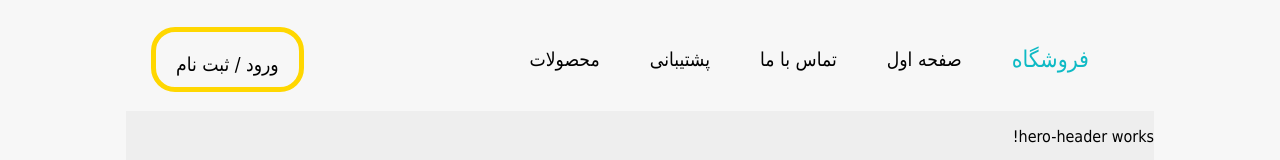
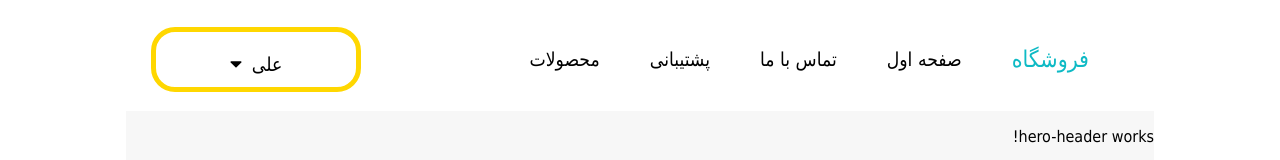
Before and after one commit to alifa98/online-store, an Angular app in the folder online-store/: page / in a window 1280 px wide. Shown: the top 160 px of the page. Built offline with nearby package versions, Linux system fonts and the light colour scheme; a small style sheet from the web is missing.

Commit message:
Navbar dropdown is fixed

```diff
--- a/online-store/src/app/app.component.css
+++ b/online-store/src/app/app.component.css
@@ -15,7 +15,8 @@ this makes to middle div fills all spaces between the header and the footer.
 */
 .content-holder {
   flex-grow: 10;
-  background-color: #EEE;
+  background-color: #f7f7f7;
+  z-index: -2;
 }
 
 @media screen and (max-width: 479px) {
--- a/online-store/src/app/components/main/header/header.component.css
+++ b/online-store/src/app/components/main/header/header.component.css
@@ -40,7 +40,6 @@
   position: relative;
   min-width: 160px;
   display: inline-block;
-  z-index: 999 !important;
 }
 
 .dropdown:hover {
--- a/online-store/src/app/components/main/header/header.component.html
+++ b/online-store/src/app/components/main/header/header.component.html
@@ -20,5 +20,5 @@
     </div>
   </div>
 
-  <li class="menu-item end"> <a [routerLink]="['login']">ورود / ثبت نام</a></li>
+  <li *ngIf="!isLoggedIn()" class="menu-item end"> <a [routerLink]="['login']">ورود / ثبت نام</a></li>
 </ul>
--- a/online-store/src/app/components/main/header/header.component.ts
+++ b/online-store/src/app/components/main/header/header.component.ts
@@ -10,11 +10,11 @@ import { faCaretDown } from '@fortawesome/free-solid-svg-icons';
 export class HeaderComponent implements OnInit {
 
   constructor() { }
-  name: String = Mock.getName();
+  name: string = Mock.getName();
   faCaretDownIcon = faCaretDown;
 
   isLoggedIn(): boolean {
-    return false;
+    return true;
   }
 
   ngOnInit(): void {
--- a/online-store/src/styles.css
+++ b/online-store/src/styles.css
@@ -3,7 +3,7 @@
 }
 
 body {
-  background-color: #f7f7f7;
+  background-color: #fff;
 }
 
 .turquoise-blue {
```
